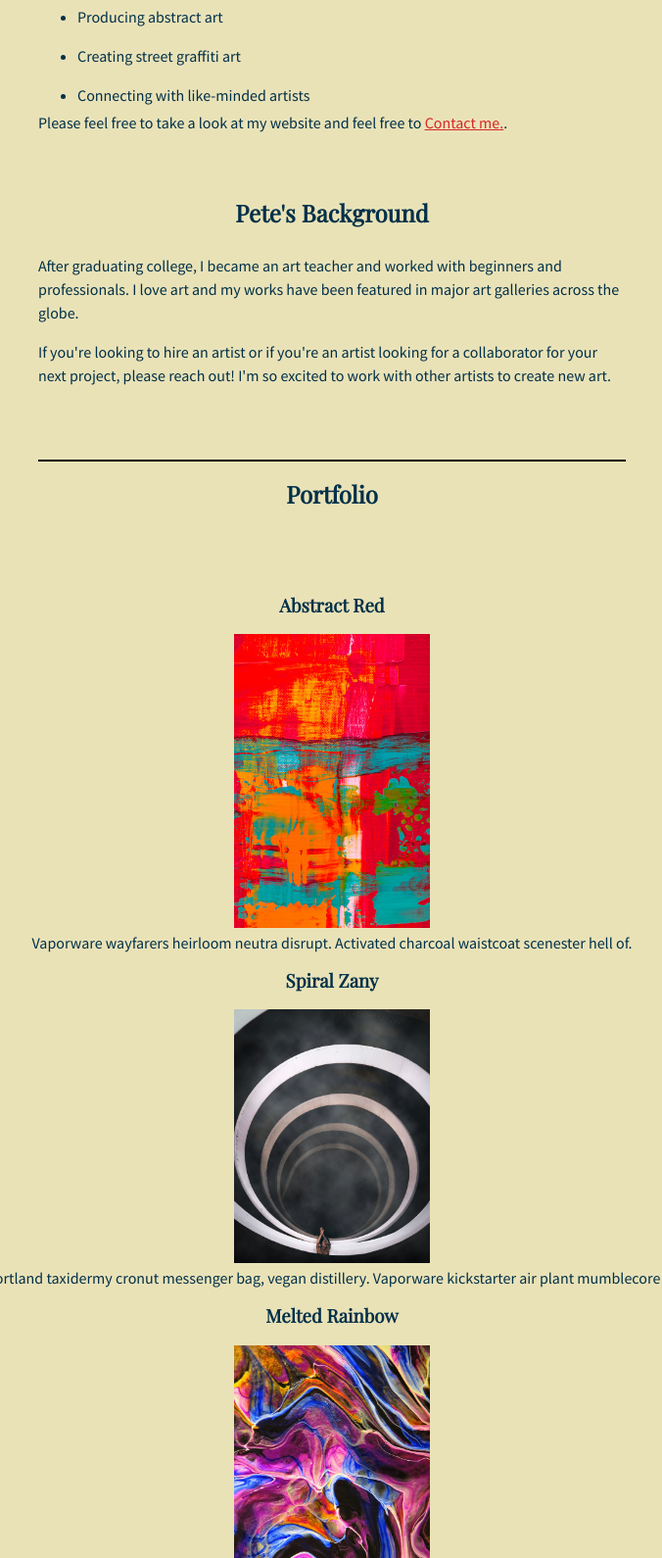
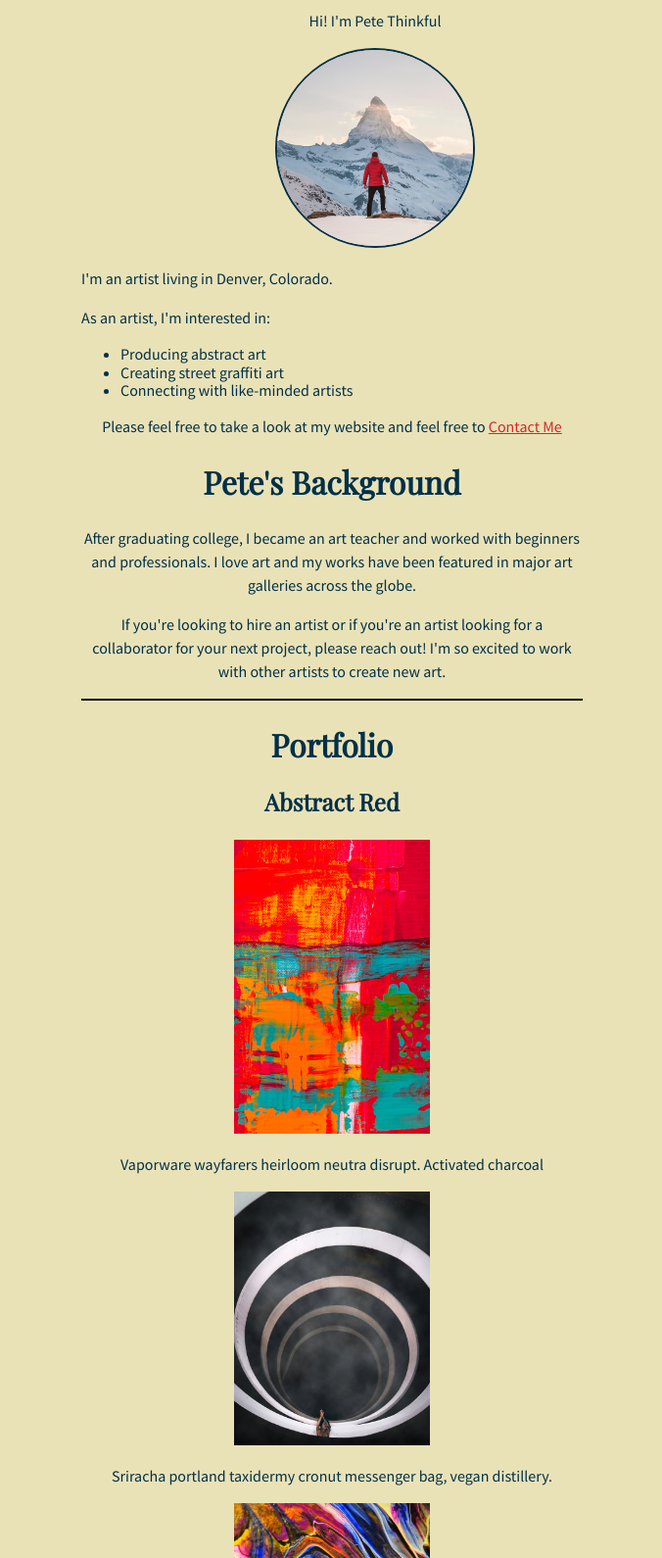
Before and after one commit to yaobug/Thinkful, a plain HTML site: page index.html in a window 1280 px wide. Shown: the part 603-2193 px from the top of the page at 98% size, without its empty margins (301-977 px from the left). Drawn offline with nearby package versions, Linux system fonts and the light colour scheme.

Commit message:
corrections

```diff
--- a/index.html
+++ b/index.html
@@ -9,122 +9,83 @@
   <link rel="stylesheet" href="https://cdnjs.cloudflare.com/ajax/libs/normalize/8.0.1/normalize.min.css">
   <link href="style.css" rel="stylesheet" type="text/css">
 </head>
+  <header>
+    <h1>Pete Thinkful | Artist</h1>
+    <a href="#about">About </a>
+  <a href="#portfolio">Portfolio </a>
+  <a href="#contact">Contact </a>
+  </header>
+  <!-- TODO: Add header here -->
+<main>
+    <div>
+      <h2>About</h2>
+      <p>Hi! I'm Pete Thinkful</p>
+      <img class="image-circle" src="images/pete-thinkful.png" alt="Pete Thinkful">
 
-<body>
-  <!-- TODO: Add header here -->
-  <header>
-    <h1>Peter Thinkful | Artist</h1>
+    </div>
 
-   <nav>
-    <a href="#about">About</a>
-    <a href="#portfolio">Portfolio</a>
-    <a href="#contact">Contact</a>
+  <!-- TODO: Add About section here -->
+      <article id="about"></article>
+      <article>
+        <p>I'm an artist living in Denver, Colorado.</p>
+        <p>As an artist, I'm interested in:</p>
+        <ul>
+          <li>Producing abstract art</li>
+          <li>Creating street graffiti art</li>
+          <li>Connecting with like-minded artists</li>
+        </ul>
+        <div>
+          <p>Please feel free to take a look at my website and feel free to <a href="#contact">Contact Me</a>
+<h2>Pete's Background</h2>
+ <p>After graduating college, I became an art teacher and worked with beginners and professionals. I love art and my works have been featured in major art galleries across the globe.</p>
+<p> If you're looking to hire an artist or if you're an artist looking for a collaborator for your next project, please reach out! I'm so excited to work with other artists to create new art.</p>
+        </div>
+      </article>
+</main>
+ <hr>
 
-   </nav>
-   <article>
-      <h2>About</h2>
-      <h3> Hi! I'm Pete Thinkful</h3>
-  <div>
-    <img class="image-circle" src="images/pete-thinkful.png" alt="Pete Thinkful">
-  </div>
-    </article>
-  </header>
+      <!-- TODO: Add Portfolio section here -->
+        <article id="portfolio"></article>
+        <h2>Portfolio</h2>
+          <h3>Abstract Red</h3>
 
-  <main>
-    <div>
-      <!-- TODO: Add About section here -->
-        <section id="about">
+      <article>
+         <div>
+          <img src="images/abstract-red.png" alt="Abstract Red">
+          <p>Vaporware wayfarers heirloom neutra disrupt. Activated charcoal
 
-          I'm an artist living in Denver, Colorado.
-         <p> As an artist, I'm interested in:</p>
-        <ul>
-          <li><p>Producing abstract art</p>
-            <li><p>Creating street graffiti art</p>
-              <li><p>Connecting with like-minded artists</p>
-        </li>
+        </div>
 
-        </ul>
+        <div>
+          <img src="images/spiral-zany.png" alt="Spiral Zany">
+          <p>Sriracha portland taxidermy cronut messenger bag, vegan distillery.
+
+        </div>
+
+        <div>
+
+          <img src="images/melted-rainbow.png" alt="Melted Rainbow">
+          <p>Edison bulb single-origin coffee snackwave, actually ennui locav
+
+        </div>
+
+      </article>
 
 
-         Please feel free to take a look at my website and feel free to <a href="#contact-me">Contact me.</a>.
-  <article>
-      <h2><p>Pete's Background</p></h2>
-     <p> After graduating college, I became an art teacher and worked with
-      beginners and professionals. I love art and my works have been
-      featured in major art galleries across the globe.</p>
-
-     <p> If you're looking to hire an artist or if you're an artist looking
-      for a collaborator for your next project, please reach out! I'm so
-      excited to work with other artists to create new art.</p>
-    </article>
-        </section>
-
-      <hr>
-    </div>
-<section id="portfolio">
-  <h2>Portfolio</h2>
-      <!-- TODO: Add Portfolio section here -->
-
-      <article>
-
-         <h3>Abstract Red</h3>
-        <div>
-          <img src="images/abstract-red.png" alt="Abstract Red">
-        </div>
-
-       <center>Vaporware wayfarers heirloom neutra disrupt. Activated charcoal waistcoat scenester hell of.
-        </center>
-        <h3>Spiral Zany</h3>
-        <div>
-          <img src="images/spiral-zany.png" alt="Spiral Zany">
-      </div>
-        <center>
-        Sriracha portland taxidermy cronut messenger bag, vegan
-        distillery. Vaporware kickstarter air plant mumblecore food truck.
-        </center>
-<h3>Melted Rainbow</h3>
-        <div>
-          <img src="images/melted-rainbow.png" alt="Melted Rainbow">
-
-        </div>
-        <center>
-        Edison bulb single-origin coffee snackwave, actually ennui
-        locavore shabby chic forage.</center>
-      </article>
-</section>
       <hr>
 
       <!-- TODO: Add Contact section here -->
 
-    </div>
-  </main>
+  <!-- Footer section -->
 
-  <!-- Footer section -->
-   <section id="contact">
-  <footer>
-     <center>
-    <h2>Contact:</h2>
+    <article id="contact"></article>
+<h2>CONTACT</h2>
     <p>I'd love to hear from you! Please feel free to contact or follow me:</p>
-<p>
-<a href="">
-  1 LinkedIn
-</a>
-</p>
-<p>
-  <a href= "">
-    2 Instagram </a>
-</p>
-
-    <p>
-      <a href= "">
-    3 Pinterest
-      </a>
-    </p>
-
-   <p>© Pete Thinkful. All rights reserved.</p></center>
-   </section>
-
-
-</body>
-</html>
+    <ol>
+      <li><a href="https://www.linkedin.com/in/pete-thinkful/">LinkedIn</a>
+          <li><a href= "https://www.instagram.com/pete.thinkful/" > Instagram</a>
+            <li><a href= "https://www.pinterest.com/pete.thinkful/" > Pinterest</a>
+            </ol>
+<footer>
+    <p>© Pete Thinkful. All rights reserved.</p>
 </footer>
--- a/style.css
+++ b/style.css
@@ -1,66 +1,72 @@
 /* The @import rule below imports the Playfair Display and Source Sans Pro fonts into the stylesheet. You don't have to edit this line.*/
 @import url("https://fonts.googleapis.com/css2?family=Playfair+Display&family=Source+Sans+Pro:wght@400&display=swap");
 
-header {
-  color: #003049;
-   text-align: right;
-  display: block;
-  margin: 0 auto;
-}
-nav {
-   text-align: center;
+header{
+  text-align: center;
 }
 
+main {
+  text-align: center;
+  padding: 0%;
+  margin: 0% auto;
+}
 body {
   background-color: #eae2b7;
   color: #003049;
   font-family: "Source Sans Pro", Tahoma, Geneva, Verdana, sans-serif;
-  padding: 40px;
+  padding: 30%;
+  margin: 0%;
 }
-
 /* Set the font family for any h1, h2, or h3 heading */
-h1 {
+h1{
+  font-family: "Playfair Display", Times, serif;
+  font-size: 300%;
   color: #003049;
-   text-align: center;
-  font-family: "Playfair Display", Times, serif;
+  text-align: center;
 }
 h2 {
+  font-family: "Playfair Display", Times, serif;
+  font-size: 200%;
   color: #003049;
   text-align: center;
-  font-family: "Playfair Display", Times, serif;
+
 }
 h3 {
+  font-family: "Playfair Display", Times, serif;
+  font-size: 150%;
   color: #003049;
-   text-align: center;
-  font-family: "Playfair Display", Times, serif;
+  text-align: center;
 }
 
 article {
-  padding: 50px 0;
+  text-align: left;
+  max-width: 900px;
+  margin: 0 auto;
 }
-
+ul{
+  text-align: left;
+}
+ol {
+  text-align: left;
+}
 article div {
   text-align: center;
-  line-height: 1.5;
   width: 100%;
 }
 
 p {
+  tet-align: justify;
   line-height: 1.5;
-}
-
-ul {
-  line-height: 0;
 }
 
 /* The div container constrains the content width within the main container to 600px */
 div {
-  margin: auto;
   width: 600px;
-  line-height: 0;
+  margin: 0 auto;
 }
 
 img {
+  text-align: center;
   width: 100%;
   max-width: 200px;
   height: auto;
@@ -74,12 +80,13 @@ hr {
 
 .image-circle {
   border-radius: 50%;
-  border-property:  2px solid #003049
+  border: 2px solid #003049;;
+  color: #003049;
+
+}
+footer {
+  text-align: center;
 }
 
-a:link {
-  color: #d62828;
-}
-a:hover {
-    color: #f77f00;
- }
+a:link { color: #d62828; }
+a:hover {color: #f77f00; }
```
Also changed, not shown: replit_zip_error_log.txt.
